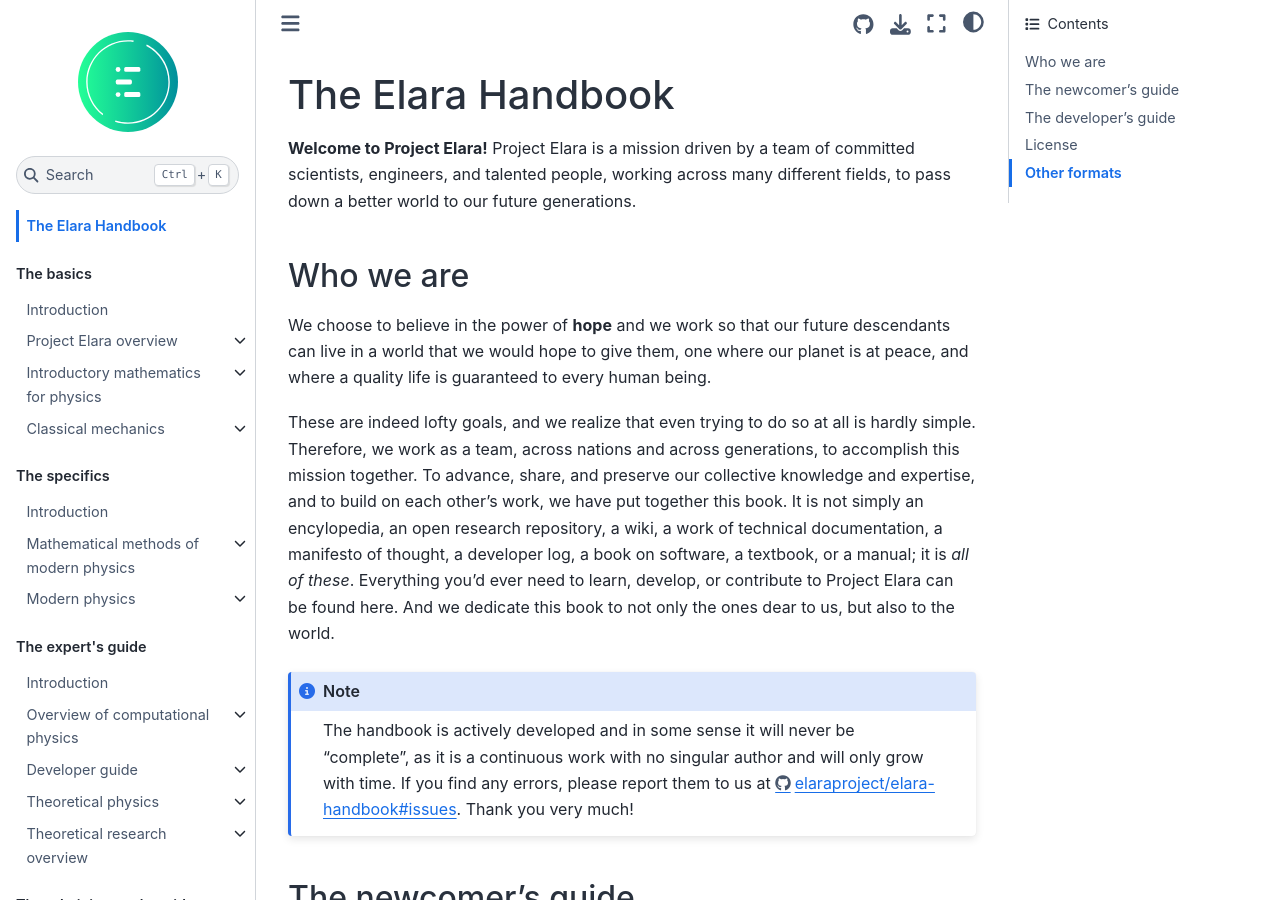
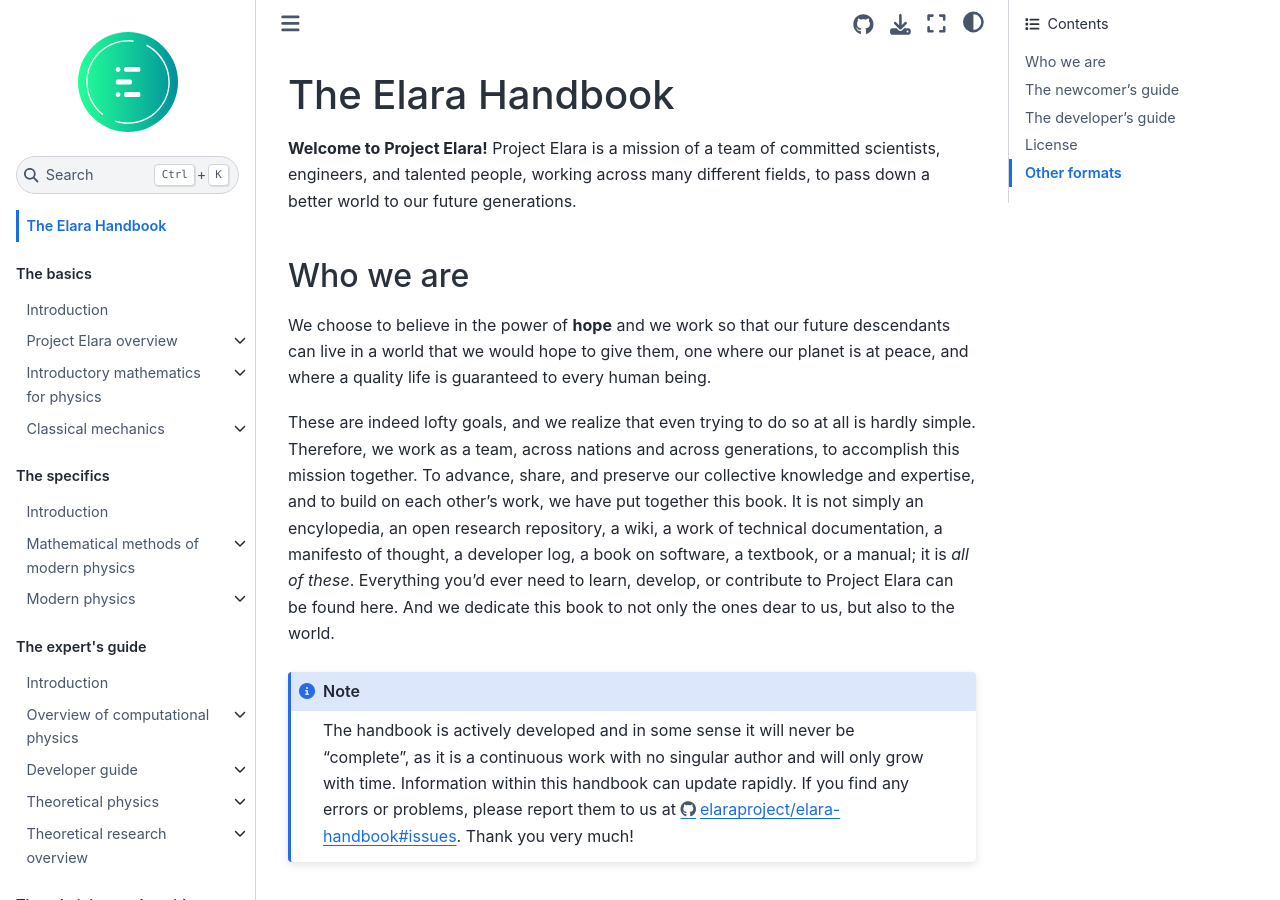
Before and after one commit to elaraproject/elara-handbook, a Jupyter Book: the page built from book/intro.md, in a window 1280 px wide and 900 px high. Built offline with Jupyter Book 1.0.4 settings and Sphinx 7.4.7 and the Sphinx Book theme 1.1.4, drawn with Linux system fonts in a browser that asks for light colours; some of the changed text lies outside the part shown.

Commit message:
Slightly adjusted intro wording

````diff
--- a/book/intro.md
+++ b/book/intro.md
@@ -1,6 +1,6 @@
 # The Elara Handbook
 
-**Welcome to Project Elara!** Project Elara is a mission driven by a team of committed scientists, engineers, and talented people, working across many different fields, to pass down a better world to our future generations.
+**Welcome to Project Elara!** Project Elara is a mission of a team of committed scientists, engineers, and talented people, working across many different fields, to pass down a better world to our future generations.
 
 ## Who we are
 
@@ -9,7 +9,7 @@ We choose to believe in the power of **hope** and we work so that our future des
 These are indeed lofty goals, and we realize that even trying to do so at all is hardly simple. Therefore, we work as a team, across nations and across generations, to accomplish this mission together. To advance, share, and preserve our collective knowledge and expertise, and to build on each other's work, we have put together this book. It is not simply an encylopedia, an open research repository, a wiki, a work of technical documentation, a manifesto of thought, a developer log, a book on software, a textbook, or a manual; it is _all of these_. Everything you'd ever need to learn, develop, or contribute to Project Elara can be found here. And we dedicate this book to not only the ones dear to us, but also to the world.
 
 ```{note}
-The handbook is actively developed and in some sense it will never be "complete", as it is a continuous work with no singular author and will only grow with time. If you find any errors, please report them to us at <https://github.com/elaraproject/elara-handbook/issues>. Thank you very much!
+The handbook is actively developed and in some sense it will never be "complete", as it is a continuous work with no singular author and will only grow with time. Information within this handbook can update rapidly. If you find any errors or problems, please report them to us at <https://github.com/elaraproject/elara-handbook/issues>. Thank you very much!
 ```
 
 ## The newcomer's guide
@@ -33,6 +33,13 @@ Wanting to edit and add to the Handbook? This book is written using [Jupyterbook
 ```sh
 git clone https://github.com/elaraproject/elara-handbook
 cd elara-handbook
+```
+
+To build the book locally, ensure you have Jupyterbook installed, then, with a terminal open to the **root directory of the repository**, run:
+
+```sh
+# You MUST run this in the ROOT of the Git repo
+jupyter-book build book/
 ```
 
 Then you can start writing! We recommend using a markdown editor like [Obsidian](https://obsidian.md/) which makes editing _much_ more convenient, but this is not strictly necessary. Simply follow the below instructions:
````
